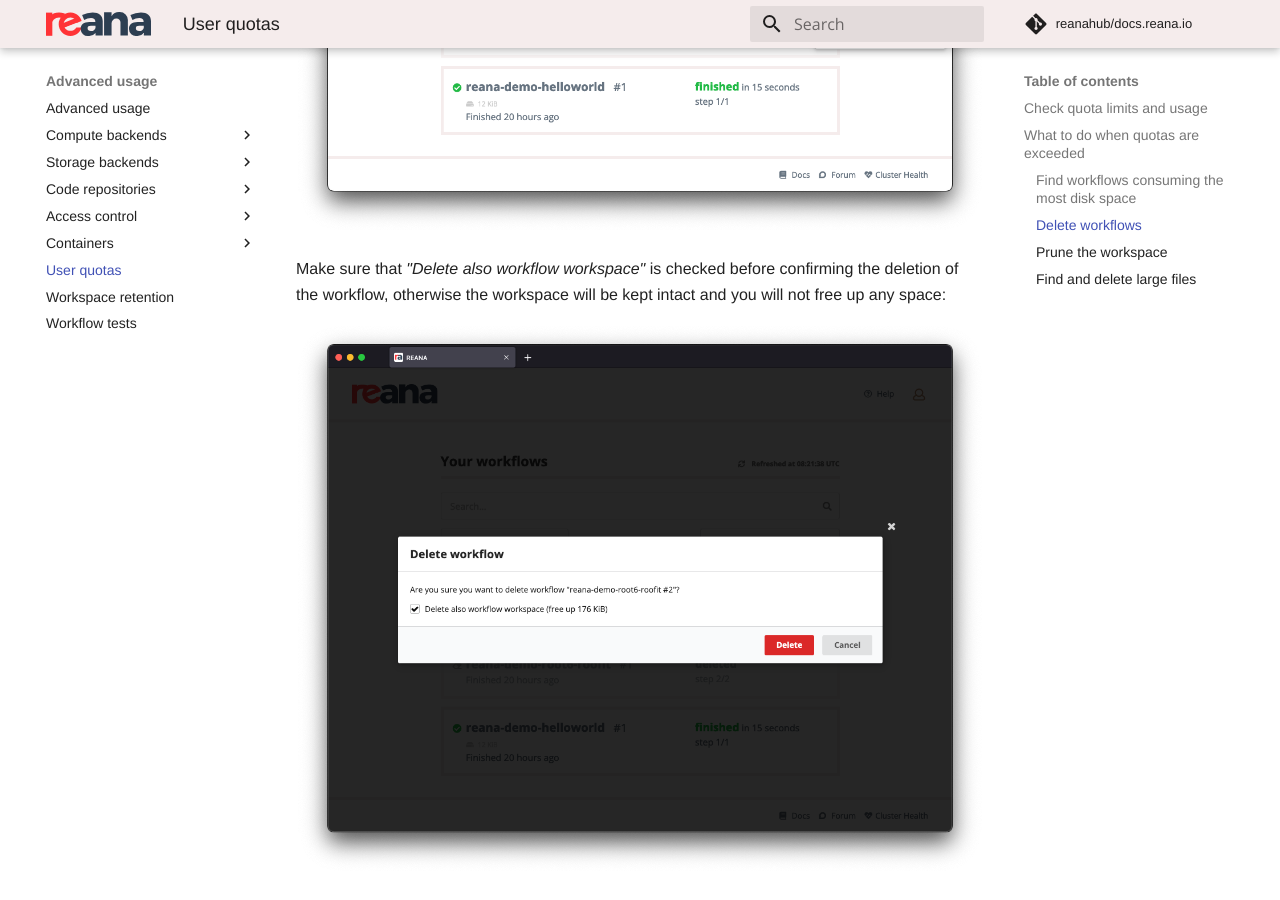
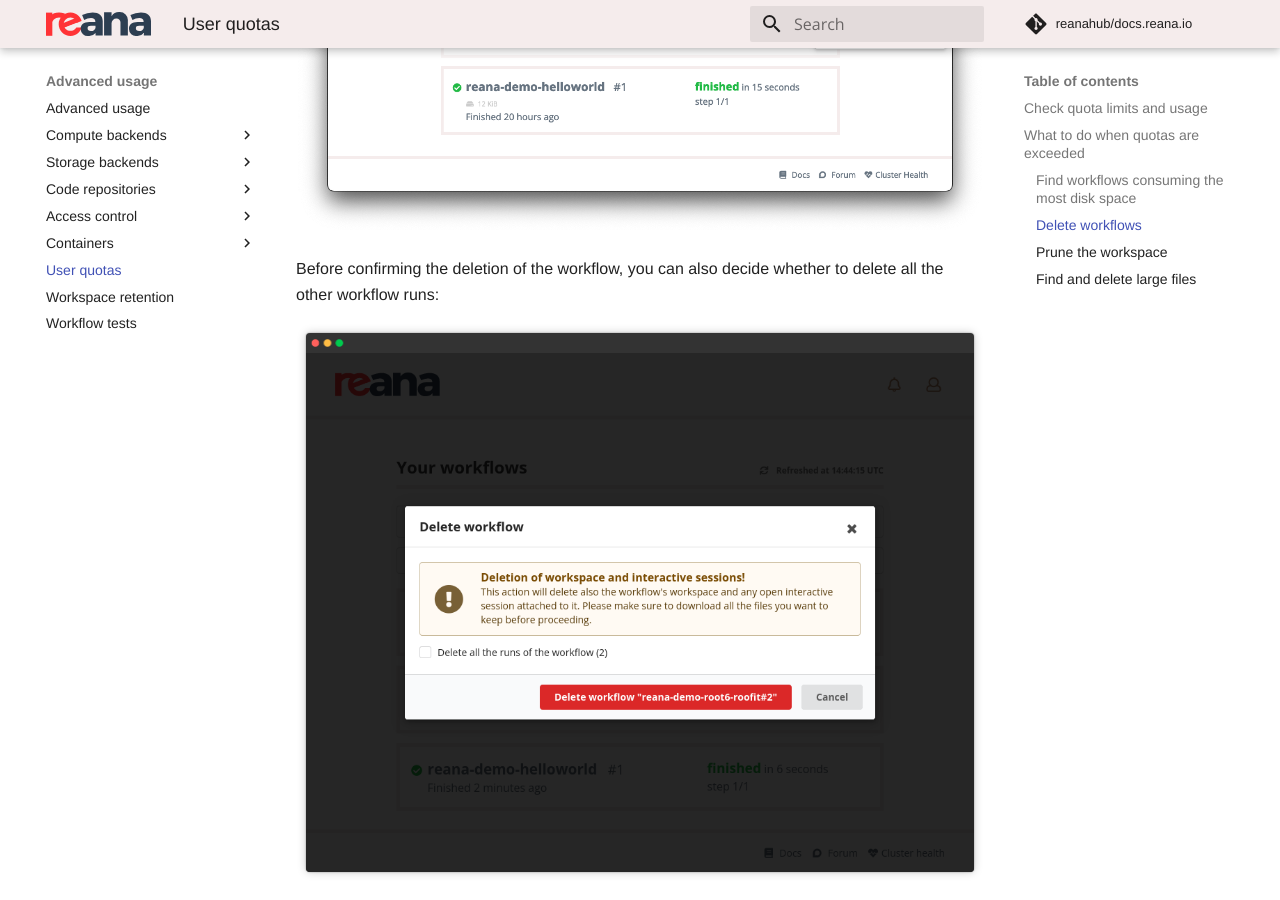
Before and after one commit to reanahub/docs.reana.io, an MkDocs documentation site: the page built from docs/advanced-usage/user-quotas/index.md, in a window 1280 px wide and 900 px high, scrolled down 3671 px. Built offline with MkDocs 1.6.1 and Material for MkDocs 9.7.7, drawn with Linux system fonts in a browser that asks for light colours; comment, search, counter and statistics services are not loaded.

Commit message:
user-quotas: update image of workflow deletion modal
Closes reanahub/reana-ui#349

```diff
--- a/docs/advanced-usage/user-quotas/index.md
+++ b/docs/advanced-usage/user-quotas/index.md
@@ -108,11 +108,9 @@ workflow"_:
 
 !["Delete workflow" menu option](/images/ui-delete-workflow.png)
 
-Make sure that _"Delete also workflow workspace"_ is checked before confirming
-the deletion of the workflow, otherwise the workspace will be kept intact and
-you will not free up any space:
+Before confirming the deletion of the workflow, you can also decide whether to delete all the other workflow runs:
 
-![Dialog to confirm the deletion of a workflow](/images/ui-delete-workflow-confirmation.png)
+![Dialog to confirm the deletion of a workflow](/images/ui-delete-workflow-confirmation.png){.screenshot-browser-mockup}
 
 ### Prune the workspace
 
```
Also changed, not shown: docs/images/ui-delete-workflow-confirmation.png.
